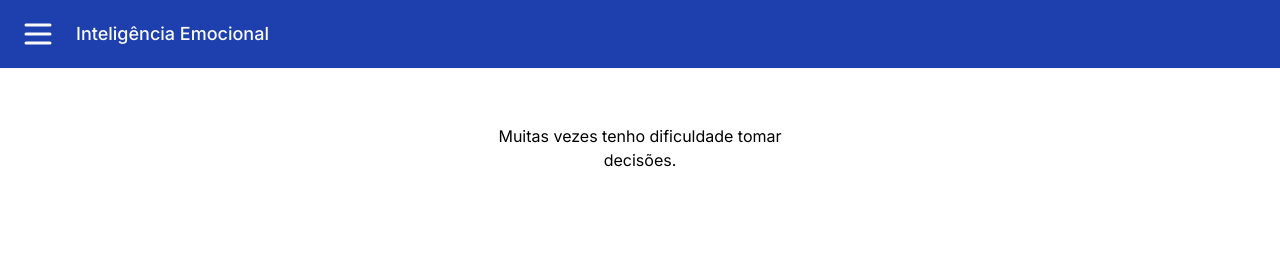
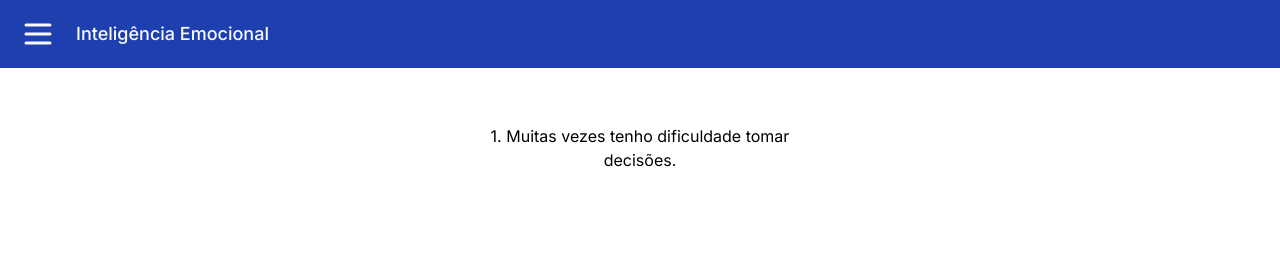
Before and after one commit to facsenacdf-2024/soft-skills-app, a Next.js app: page /quiz/inteligencia-emocional/iniciar in a window 1280 px wide. Shown: the top 254 px of the page. Built offline with nearby package versions, Linux system fonts and the light colour scheme.

Commit message:
feat: add question number in sentence

```diff
--- a/src/app/quiz/[slug]/iniciar/page.tsx
+++ b/src/app/quiz/[slug]/iniciar/page.tsx
@@ -83,7 +83,7 @@ export default function Page({ params }: Readonly<{ params: { slug: string } }>)
 
       <div className="max-w-xs mx-auto my-14 text-center">
         <p className="h-20">
-          {quiz.questions[count].question}
+          {quiz.questions[count].id + '. ' + quiz.questions[count].question}
         </p>
 
         <div className="flex justify-evenly items-center my-20">
```
